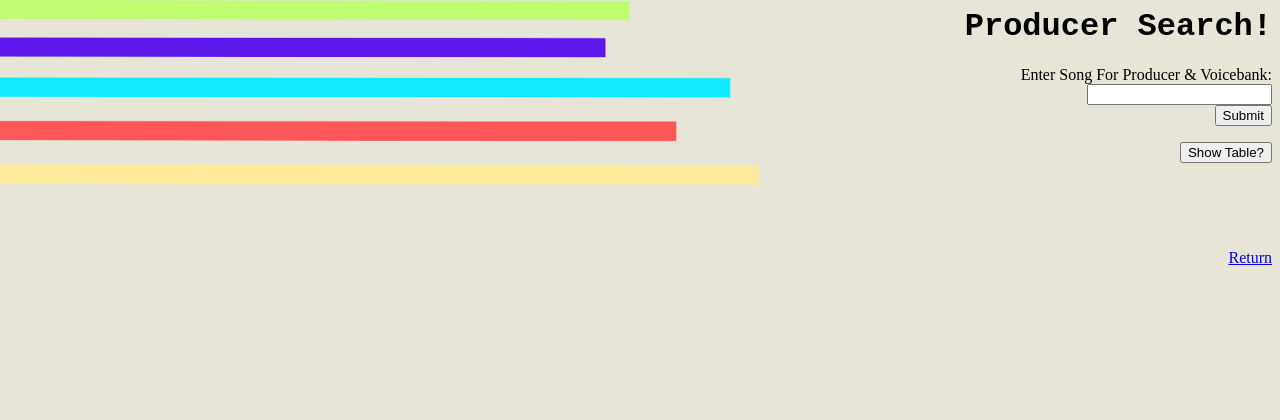
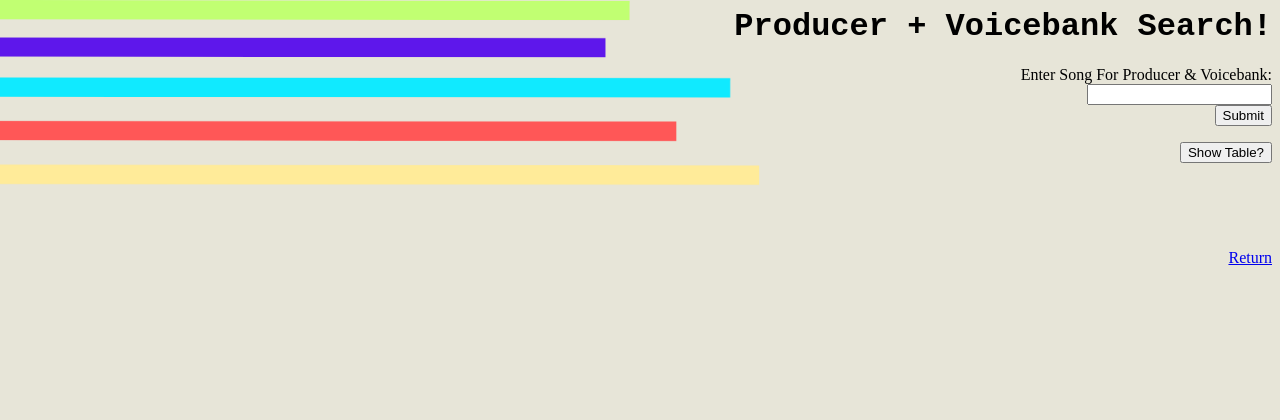
Before and after one commit to KodyMcmillan007/VoicebankSystem, a Flask app: a page that uses templates/interface_producer&voicebank_by_songs.html in a window 1280 px wide. Shown: the top 420 px of the page. Run offline with Flask 3, Linux system fonts and the light colour scheme; some web fonts are replaced.

Commit message:
Spelling Fix

```diff
--- a/templates/interface_producer&voicebank_by_songs.html
+++ b/templates/interface_producer&voicebank_by_songs.html
@@ -1,10 +1,10 @@
 <link rel="stylesheet" href = "{{url_for('static', filename = 'interfacesearch.css')}}">
 <html>
     <head>
-        <title>Interface_Producer System</title>
+        <title>Interface_Producer + Voicebank System</title>
     </head>
     <body>
-        <h1>Producer Search!</h1>
+        <h1>Producer + Voicebank Search!</h1>
 
         <p class="footer">
             <form method="POST">
```
